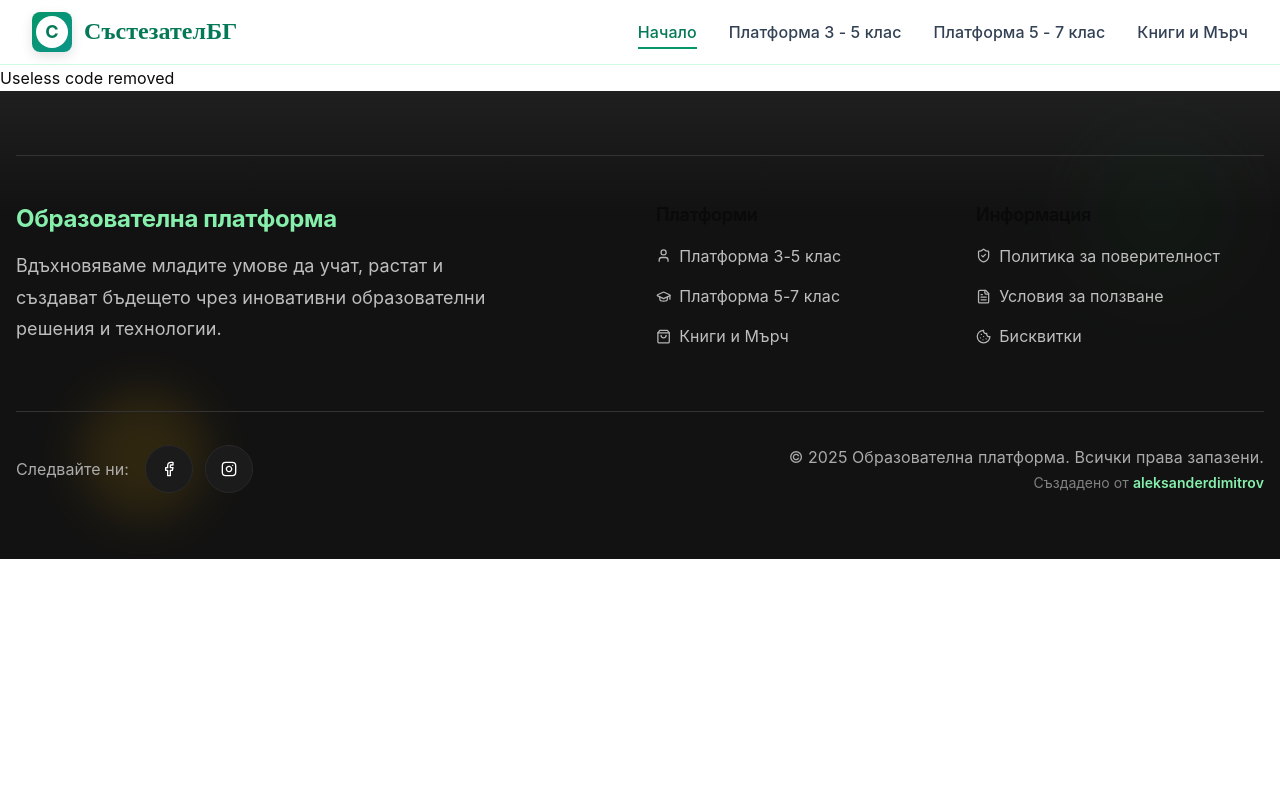
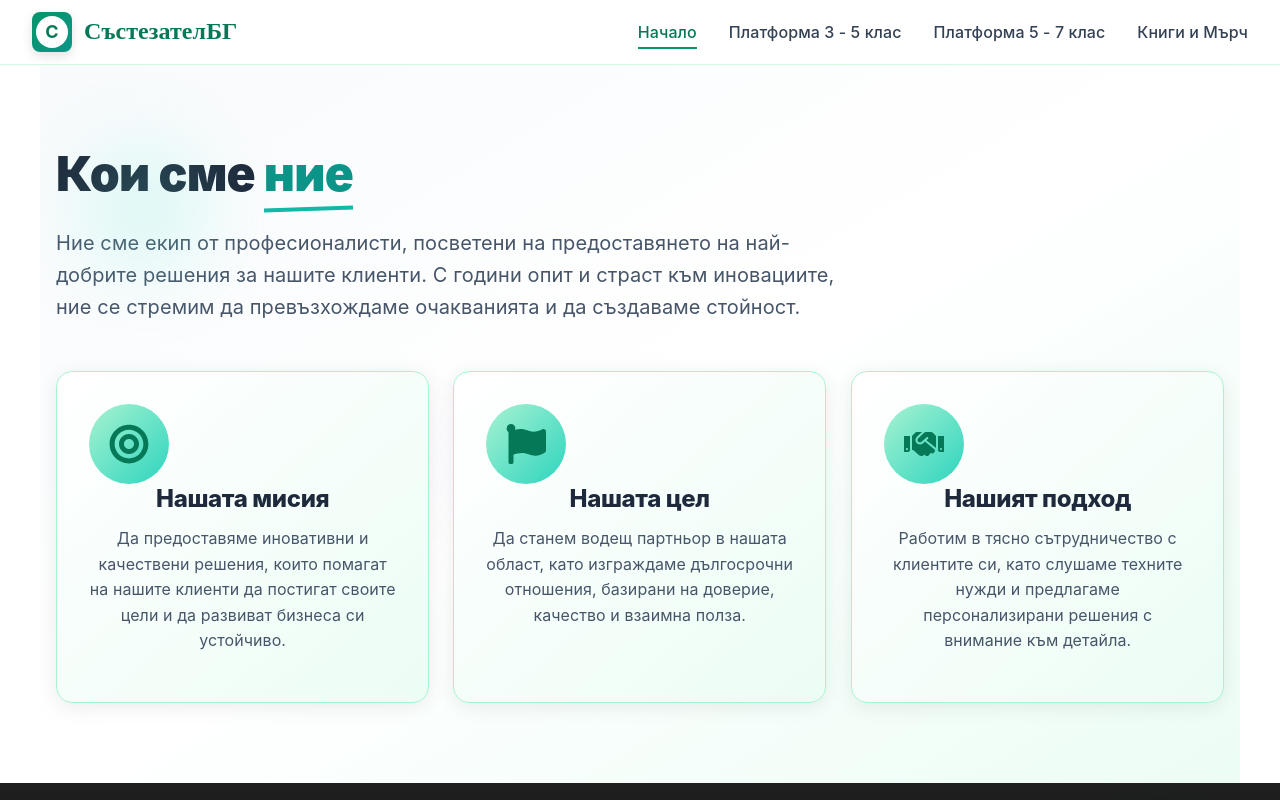
Before and after one commit to Digital-Horizont/SastezatelBG, a Next.js app: page / in a window 1280 px wide. Shown: the top 800 px of the page. Built offline with nearby package versions, Linux system fonts and the light colour scheme.

Commit message:
Hero Section done

```diff
--- a/src/app/page.jsx
+++ b/src/app/page.jsx
@@ -1,7 +1,8 @@
-export default function Home() {
+import HeroSection from "@/components/Sections/Home/Hero";
+export default function HomePage() {
   return (
-    <div>
-      Useless code removed
-    </div>
+    <main>
+      <HeroSection />
+    </main>
   );
 }
--- /dev/null
+++ b/src/components/Sections/Home/Hero/HeroSection.module.css
@@ -0,0 +1,247 @@
+.hero {
+	position: relative;
+	max-width: 1200px;
+	margin: 0 auto;
+	padding: 5rem 1rem;
+	background: linear-gradient(to bottom right, #f8fafc, #ffffff, #ecfdf5);
+	overflow: hidden;
+}
+
+.header {
+	max-width: 800px;
+	margin-bottom: 3rem;
+}
+
+.header h1 {
+	font-size: 3rem;
+	font-weight: 900;
+	color: #1e293b;
+	line-height: 1.2;
+	margin-bottom: 1.5rem;
+}
+
+.header p {
+	font-size: 1.25rem;
+	color: #475569;
+	line-height: 1.6;
+}
+
+.highlight {
+	color: #0d9488;
+	position: relative;
+}
+
+.underline {
+	position: absolute;
+	bottom: -0.5rem;
+	left: 0;
+	width: 100%;
+	height: 0.25rem;
+	background: #14b8a6;
+	transform: rotate(-2deg);
+}
+
+.bubble {
+	position: absolute;
+	border-radius: 50%;
+	filter: blur(40px);
+	opacity: 0.2;
+}
+
+.bubble1 {
+	top: 5rem;
+	left: 2.5rem;
+	width: 8rem;
+	height: 8rem;
+	background: #5eead4;
+}
+
+.bubble2 {
+	bottom: 10rem;
+	right: 5rem;
+	width: 12rem;
+	height: 12rem;
+	background: #a7f3d0;
+	opacity: 0.15;
+}
+
+.bubble3 {
+	top: 50%;
+	left: 25%;
+	width: 6rem;
+	height: 6rem;
+	background: #c7d2fe;
+	opacity: 0.1;
+}
+
+.desktopGrid {
+	display: none;
+}
+
+.card {
+	background: linear-gradient(to bottom right, #fff, #ecfdf5);
+	border: 1px solid #a7f3d0;
+	border-radius: 1rem;
+	box-shadow: 0 4px 20px rgba(0, 0, 0, 0.08);
+	padding: 2rem;
+	text-align: center;
+	transition: transform 300ms ease, box-shadow 300ms ease, translate 300ms ease;
+	will-change: transform, box-shadow;
+}
+
+.card:hover {
+	transform: rotate(0.5deg) scale(1.03);
+	box-shadow: 0 10px 35px rgba(0, 0, 0, 0.15);
+}
+
+.icon {
+	width: 5rem;
+	height: 5rem;
+	background: linear-gradient(to bottom right, #a7f3d0, #2dd4bf);
+	border-radius: 50%;
+	display: flex;
+	align-items: center;
+	justify-content: center;
+}
+
+.card h2 {
+	font-size: 1.5rem;
+	font-weight: 800;
+	color: #1e293b;
+	margin-bottom: 0.75rem;
+}
+
+.card p {
+	font-size: 1rem;
+	color: #475569;
+	line-height: 1.6;
+}
+
+.mobileList {
+	display: grid;
+	gap: 1rem;
+}
+
+.mobileCard {
+	position: relative;
+	width: 100%;
+	text-align: left;
+	border: 1px solid #a7f3d0;
+	background: linear-gradient(180deg, #ffffff, #ecfdf5);
+	border-radius: 1rem;
+	box-shadow: 0 4px 18px rgba(0, 0, 0, 0.08);
+	padding: 1rem 1rem 0.75rem;
+	cursor: pointer;
+	overflow: hidden;
+	transform: translateZ(0);
+	transition:
+		box-shadow 240ms ease,
+		transform 180ms ease;
+}
+
+.mobileCard:active {
+	transform: scale(0.98);
+}
+
+.mobileCard:hover {
+	box-shadow: 0 10px 28px rgba(0, 0, 0, 0.12);
+}
+
+.mobileHeader {
+	display: grid;
+	grid-template-columns: 64px 1fr 20px;
+	gap: 1.75rem;
+	align-items: center;
+}
+
+.mobileCard h2 {
+	font-size: 1.1rem;
+	font-weight: 800;
+	color: #1e293b;
+	margin: 0;
+}
+
+.chevron {
+	width: 10px;
+	height: 10px;
+	border-right: 2px solid #0f766e;
+	border-bottom: 2px solid #0f766e;
+	transform: rotate(-45deg);
+	transition: transform 250ms ease;
+	justify-self: end;
+}
+
+.chevronOpen {
+	transform: rotate(45deg);
+}
+
+.revealWrap {
+	max-height: 0;
+	overflow: hidden;
+	transition: max-height 380ms ease, opacity 280ms ease;
+	opacity: 0;
+}
+
+.revealContent {
+	font-size: 0.95rem;
+	color: #475569;
+	line-height: 1.5;
+	padding: 0 0.25rem 1rem 0.25rem;
+}
+
+.active {
+	box-shadow:
+		0 8px 28px rgba(16, 185, 129, 0.20),
+		0 0 0 2px rgba(45, 212, 191, 0.35) inset;
+	transform: translateY(-2px);
+}
+
+.active .revealWrap {
+	margin-top: 1rem;
+	max-height: 200px;
+	opacity: 1;
+}
+
+.ripple {
+	pointer-events: none;
+	position: absolute;
+	inset: 0;
+	background: radial-gradient(circle at var(--rx, 50%) var(--ry, 50%), rgba(45, 212, 191, 0.35), transparent 40%);
+	opacity: 0;
+	animation: none;
+}
+
+.mobileCard:active .ripple {
+	opacity: 1;
+	animation: ripple 600ms ease-out;
+}
+
+@keyframes ripple {
+	0% {
+		transform: scale(0.6);
+		opacity: 0.35;
+	}
+
+	80% {
+		transform: scale(1.4);
+		opacity: 0.12;
+	}
+
+	100% {
+		transform: scale(1.8);
+		opacity: 0;
+	}
+}
+
+@media (min-width: 768px) {
+	.desktopGrid {
+		display: grid;
+		grid-template-columns: repeat(3, minmax(0, 1fr));
+		gap: 1.5rem;
+		align-items: stretch;
+	}
+
+	.mobileList {
+		display: none;
+	}
+}
--- /dev/null
+++ b/src/components/Sections/Home/Hero/index.jsx
@@ -0,0 +1,105 @@
+"use client";
+
+import { useState } from "react";
+import { FaBullseye, FaFlag, FaHandshake } from "react-icons/fa";
+import styles from "./HeroSection.module.css";
+
+export default function HeroSection() {
+  const [active, setActive] = useState(0); // which card is expanded on mobile
+
+  const cards = [
+    {
+      title: "Нашата мисия",
+      icon: <FaBullseye size={40} color="#047857" />,
+      content:
+        "Да предоставяме иновативни и качествени решения, които помагат на нашите клиенти да постигат своите цели и да развиват бизнеса си устойчиво.",
+    },
+    {
+      title: "Нашата цел",
+      icon: <FaFlag size={40} color="#047857" />,
+      content:
+        "Да станем водещ партньор в нашата област, като изграждаме дългосрочни отношения, базирани на доверие, качество и взаимна полза.",
+    },
+    {
+      title: "Нашият подход",
+      icon: <FaHandshake size={40} color="#047857" />,
+      content:
+        "Работим в тясно сътрудничество с клиентите си, като слушаме техните нужди и предлагаме персонализирани решения с внимание към детайла.",
+    },
+  ];
+
+  // toggle on mobile
+  const handleMobileClick = (idx) => {
+    setActive((prev) => (prev === idx ? null : idx));
+  };
+
+  return (
+    <section className={styles.hero}>
+      {/* Background bubbles */}
+      <div className={`${styles.bubble} ${styles.bubble1}`} />
+      <div className={`${styles.bubble} ${styles.bubble2}`} />
+      <div className={`${styles.bubble} ${styles.bubble3}`} />
+
+      <div className={styles.header}>
+        <h1>
+          Кои сме{" "}
+          <span className={styles.highlight}>
+            ние
+            <div className={styles.underline}></div>
+          </span>
+        </h1>
+        <p>
+          Ние сме екип от професионалисти, посветени на предоставянето на
+          най-добрите решения за нашите клиенти. С години опит и страст към
+          иновациите, ние се стремим да превъзхождаме очакванията и да създаваме
+          стойност.
+        </p>
+      </div>
+
+      {/* Desktop grid (equally spaced) */}
+      <div className={styles.desktopGrid}>
+        {cards.map((c) => (
+          <article key={c.title} className={styles.card} role="listitem">
+            <div className={styles.icon}>{c.icon}</div>
+            <h2>{c.title}</h2>
+            <p>{c.content}</p>
+          </article>
+        ))}
+      </div>
+
+      {/* Mobile stacked list */}
+      <div className={styles.mobileList} role="list">
+        {cards.map((c, idx) => {
+          const isActive = active === idx;
+          return (
+            <button
+              key={c.title}
+              className={`${styles.mobileCard} ${isActive ? styles.active : ""}`}
+              onClick={() => handleMobileClick(idx)}
+              aria-expanded={isActive}
+            >
+              <div className={styles.mobileHeader}>
+                <div className={styles.icon}>{c.icon}</div>
+                <h2>{c.title}</h2>
+                <span
+                  className={`${styles.chevron} ${
+                    isActive ? styles.chevronOpen : ""
+                  }`}
+                  aria-hidden
+                />
+              </div>
+
+              {/* animated content reveal */}
+              <div className={styles.revealWrap}>
+                <p className={styles.revealContent}>{c.content}</p>
+              </div>
+
+              {/* click ripple */}
+              <span className={styles.ripple} aria-hidden />
+            </button>
+          );
+        })}
+      </div>
+    </section>
+  );
+}
```
